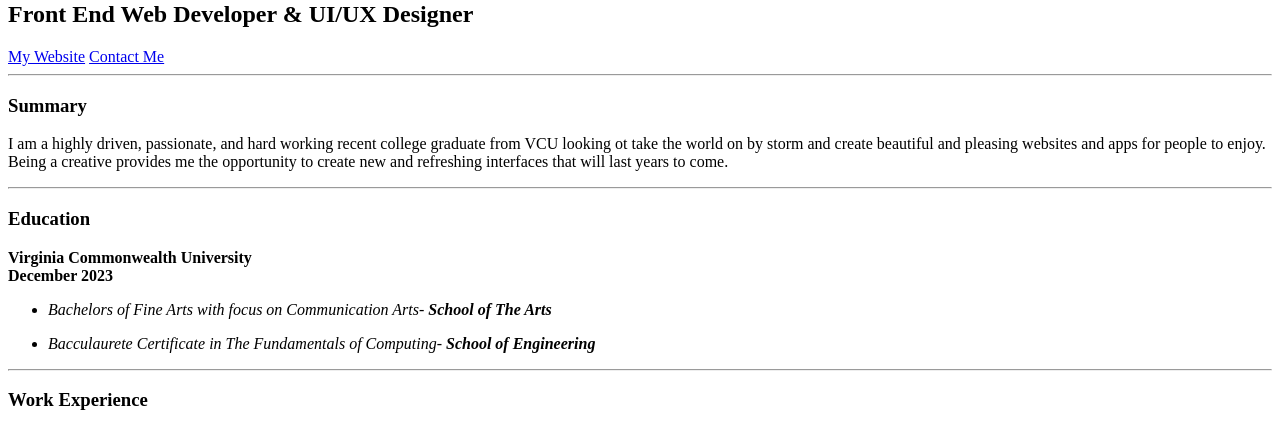
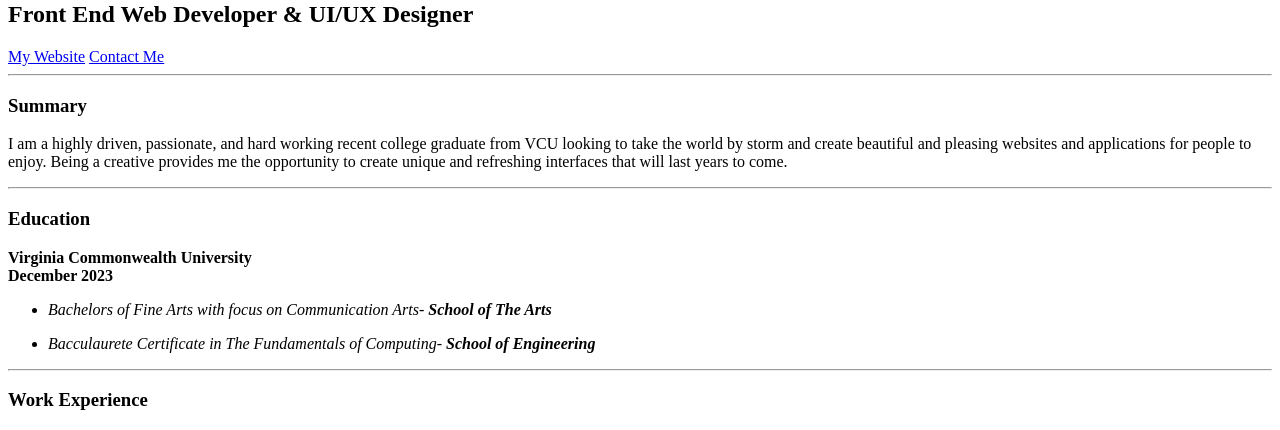
Before and after one commit to SydWil01/resume, a plain HTML site: page index.html in a window 1280 px wide. Shown: the part 341-771 px from the top of the page. Drawn offline with Linux system fonts and the light colour scheme.

Commit message:
Add files via upload

```diff
--- a/index.html
+++ b/index.html
@@ -13,7 +13,7 @@
         <a href="./contact.html">Contact Me</a>
         <hr/>
         <h3>Summary</h3>
-        <P>I am a highly driven, passionate, and hard working recent college graduate from VCU looking ot take the world on by storm and create beautiful and pleasing websites and apps for people to enjoy. Being a creative provides me the opportunity to create new and refreshing interfaces that will last years to come. </P>
+        <P>I am a highly driven, passionate, and hard working recent college graduate from VCU looking to take the world by storm and create beautiful and pleasing websites and applications for people to enjoy. Being a creative provides me the opportunity to create unique and refreshing interfaces that will last years to come. </P>
         <hr />
         <h3>Education</h3>
         <p><b>Virginia Commonwealth University<br/> December 2023</b></p>
```
